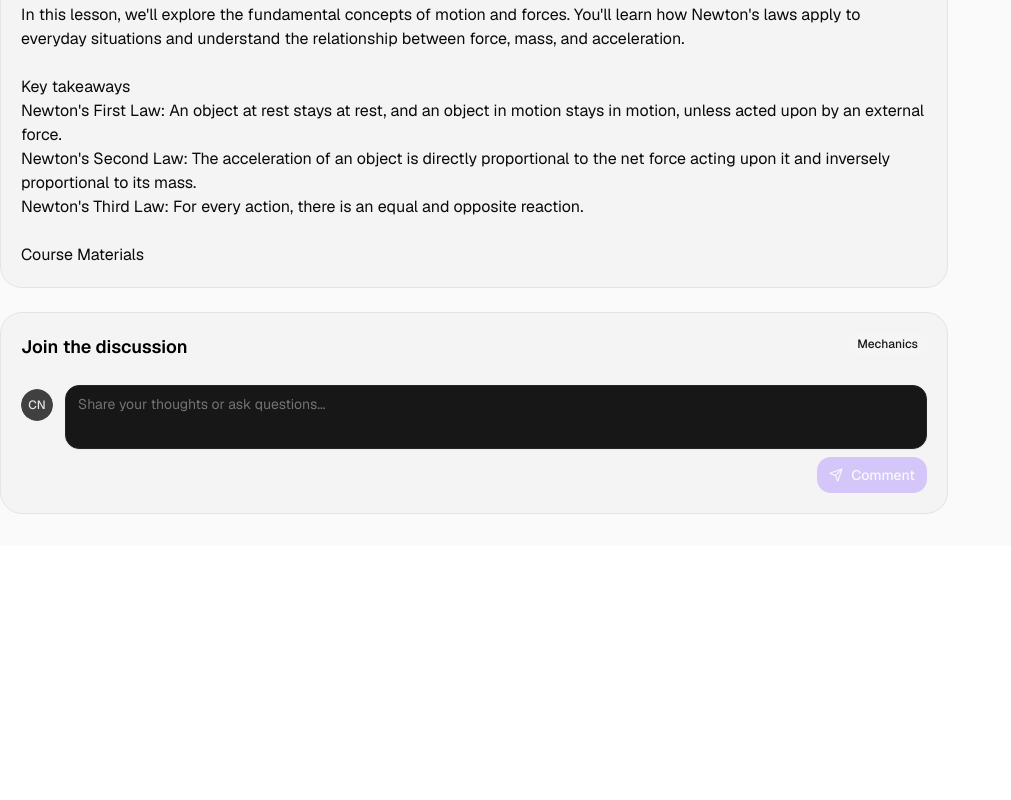
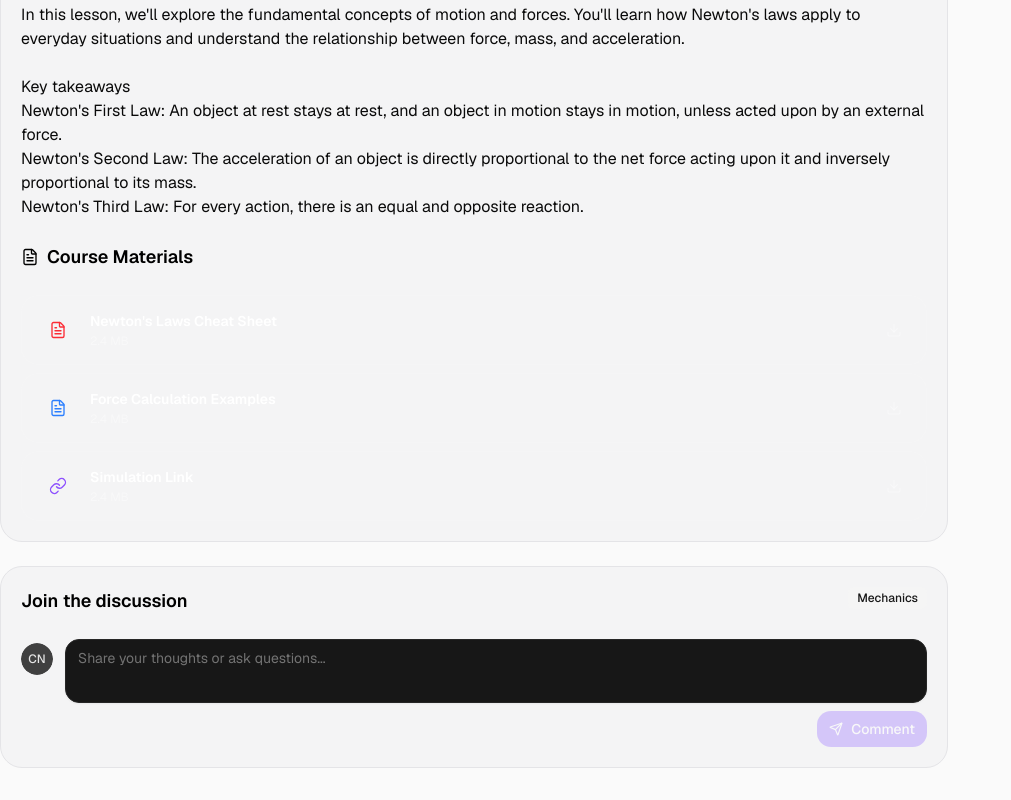
Before and after one commit to friendly-yahya/e-learning, a Next.js app: page /video-player in a window 1280 px wide. Shown: the part 823-1623 px from the top of the page, without its empty margins (0-1011 px from the left). Before the commit the page ends 1369 px from the top, so only its background shows below. Built offline with nearby package versions, Linux system fonts and the light colour scheme.

Commit message:
Adds file attachement.

```diff
--- a/app/video-player/page.tsx
+++ b/app/video-player/page.tsx
@@ -1,8 +1,9 @@
 "use client";
-
+import { FileAttachment, FileAttachmentGroup } from "@/components/file-attachment";
 import { Badge } from "@/components/ui/badge";
 import { CommentInput } from "@/components/comment-input";
 import { CourseModule } from "@/components/course-module";
+import { FileText } from "lucide-react";
 
 export default function Page() {
   const currentStatus = 'playing';
@@ -39,22 +40,34 @@ export default function Page() {
               </div>
             </div>
           </div>
-          <div>
-            <h3>Course Materials</h3>
-            <div>
-              <div>
-                <div></div>
-                <div></div>
-              </div>
-              <div>
-                <div></div>
-                <div></div>
-              </div>
-              <div>
-                <div></div>
-                <div></div>
-              </div>
-            </div>
+          <div className="flex-col flex gap-6">
+            <h3 className="text-lg font-semibold text-black dark:text-neutral-50 flex items-center gap-2">
+              <FileText size="1em" strokeWidth={1.8} className="text-black dark:text-neutral-50" />
+              Course Materials
+            </h3>
+            <FileAttachmentGroup>
+              <FileAttachment
+                label="Newton's Laws Cheat Sheet"
+                detail="2.4 MB"
+                iconType="pdf"
+                iconColor="red"
+                onDownload={() => console.log("download pdf")}
+              />
+              <FileAttachment
+                label="Force Calculation Examples"
+                detail="2.4 MB"
+                iconType="document"
+                iconColor="blue"
+                onDownload={() => console.log("download doc")}
+              />
+              <FileAttachment
+                label="Simulation Link"
+                detail="2.4 MB"
+                iconType="link"
+                iconColor="purple"
+                onDownload={() => console.log("open link")}
+              />
+            </FileAttachmentGroup>
           </div>
         </div>
         <div className="py-5 flex flex-col px-5 col-span-2 border-zinc-200 rounded-3xl bg-zinc-100 dark:border-neutral-500-30 dark:bg-neutral-500-5 border gap-6">
--- /dev/null
+++ b/components/file-attachment.tsx
@@ -0,0 +1,299 @@
+"use client";
+
+import { useEffect, useRef } from "react";
+import { gsap } from "gsap";
+import { cn } from "@/lib/utils";
+import {
+  FileText,
+  FileImage,
+  FileVideo,
+  FileAudio,
+  FileCode,
+  FileArchive,
+  File,
+  Link,
+  Download,
+  LucideIcon,
+} from "lucide-react";
+
+// ─── Types ───────────────────────────────────────────────────────────────────
+
+export type FileAttachmentIconType =
+  | "pdf"
+  | "document"
+  | "image"
+  | "video"
+  | "audio"
+  | "code"
+  | "archive"
+  | "link"
+  | "generic";
+
+export type FileAttachmentIconColor =
+  | "red"
+  | "blue"
+  | "green"
+  | "purple"
+  | "orange"
+  | "cyan"
+  | "yellow";
+
+export type FileAttachmentSize = "sm" | "md" | "lg";
+
+export interface FileAttachmentProps {
+  /** Display name / title of the file */
+  label: string;
+  /** Secondary detail line (e.g. file size, date, description) */
+  detail?: string;
+  /** Which icon variant to show */
+  iconType?: FileAttachmentIconType;
+  /** Accent color for the icon */
+  iconColor?: FileAttachmentIconColor;
+  /** Overall size of the component */
+  size?: FileAttachmentSize;
+  /** Called when the user clicks the download / action button */
+  onDownload?: () => void;
+  /** Called when the whole row is clicked */
+  onClick?: () => void;
+  /** Extra Tailwind classes on the root element */
+  className?: string;
+  /** Disable interactions */
+  disabled?: boolean;
+}
+
+// ─── Icon map ────────────────────────────────────────────────────────────────
+
+const ICON_MAP: Record<FileAttachmentIconType, LucideIcon> = {
+  pdf: FileText,
+  document: FileText,
+  image: FileImage,
+  video: FileVideo,
+  audio: FileAudio,
+  code: FileCode,
+  archive: FileArchive,
+  link: Link,
+  generic: File,
+};
+
+// ─── Color map ───────────────────────────────────────────────────────────────
+
+const ICON_COLOR_CLASSES: Record<FileAttachmentIconColor, string> = {
+  red: "text-red-500",
+  blue: "text-blue-500",
+  green: "text-emerald-500",
+  purple: "text-violet-500",
+  orange: "text-orange-500",
+  cyan: "text-cyan-500",
+  yellow: "text-yellow-400",
+};
+
+const ICON_BG_CLASSES: Record<FileAttachmentIconColor, string> = {
+  red: "bg-red-500/10",
+  blue: "bg-blue-500/10",
+  green: "bg-emerald-500/10",
+  purple: "bg-violet-500/10",
+  orange: "bg-orange-500/10",
+  cyan: "bg-cyan-500/10",
+  yellow: "bg-yellow-400/10",
+};
+
+// ─── Size map ────────────────────────────────────────────────────────────────
+
+const SIZE_CONFIG = {
+  sm: {
+    root: "px-3 py-2.5 gap-2.5 rounded-xl",
+    iconWrap: "w-8 h-8 rounded-lg",
+    icon: 15,
+    label: "text-xs font-semibold",
+    detail: "text-[10px]",
+    actionIcon: 14,
+  },
+  md: {
+    root: "px-4 py-3.5 gap-3 rounded-2xl",
+    iconWrap: "w-10 h-10 rounded-xl",
+    icon: 18,
+    label: "text-sm font-semibold",
+    detail: "text-xs",
+    actionIcon: 16,
+  },
+  lg: {
+    root: "px-5 py-4 gap-4 rounded-2xl",
+    iconWrap: "w-12 h-12 rounded-xl",
+    icon: 22,
+    label: "text-base font-semibold",
+    detail: "text-sm",
+    actionIcon: 18,
+  },
+};
+
+// ─── Component ───────────────────────────────────────────────────────────────
+
+export function FileAttachment({
+  label,
+  detail,
+  iconType = "generic",
+  iconColor = "blue",
+  size = "md",
+  onDownload,
+  onClick,
+  className,
+  disabled = false,
+}: FileAttachmentProps) {
+  const rootRef = useRef<HTMLDivElement>(null);
+  const actionRef = useRef<HTMLButtonElement>(null);
+  const iconWrapRef = useRef<HTMLDivElement>(null);
+
+  const Icon = ICON_MAP[iconType];
+  const s = SIZE_CONFIG[size];
+  const colorCls = ICON_COLOR_CLASSES[iconColor];
+  const bgCls = ICON_BG_CLASSES[iconColor];
+
+  // ── Mount animation ──────────────────────────────────────────────────────
+  useEffect(() => {
+    if (!rootRef.current) return;
+    gsap.fromTo(
+      rootRef.current,
+      { opacity: 0, y: 10 },
+      { opacity: 1, y: 0, duration: 0.45, ease: "power3.out", clearProps: "transform" }
+    );
+  }, []);
+
+  // ── Hover: root ──────────────────────────────────────────────────────────
+  const handleMouseEnter = () => {
+    if (disabled) return;
+    gsap.to(rootRef.current, {
+      backgroundColor: "rgba(255,255,255,0.06)",
+      duration: 0.2,
+      ease: "power2.out",
+    });
+    gsap.to(iconWrapRef.current, {
+      scale: 1.1,
+      duration: 0.25,
+      ease: "back.out(2)",
+    });
+  };
+
+  const handleMouseLeave = () => {
+    if (disabled) return;
+    gsap.to(rootRef.current, {
+      backgroundColor: "rgba(255,255,255,0.03)",
+      duration: 0.25,
+      ease: "power2.out",
+    });
+    gsap.to(iconWrapRef.current, {
+      scale: 1,
+      duration: 0.2,
+      ease: "power2.out",
+    });
+  };
+
+  // ── Click: ripple-like press ─────────────────────────────────────────────
+  const handleRootClick = () => {
+    if (disabled || !onClick) return;
+    gsap.timeline()
+      .to(rootRef.current, { scale: 0.985, duration: 0.08, ease: "power2.in" })
+      .to(rootRef.current, { scale: 1, duration: 0.25, ease: "elastic.out(1.2,0.5)" });
+    onClick();
+  };
+
+  // ── Download button ──────────────────────────────────────────────────────
+  const handleDownloadClick = (e: React.MouseEvent) => {
+    e.stopPropagation();
+    if (disabled || !onDownload) return;
+    gsap.timeline()
+      .to(actionRef.current, { scale: 0.8, duration: 0.1, ease: "power2.in" })
+      .to(actionRef.current, { scale: 1, duration: 0.4, ease: "elastic.out(1.5,0.4)" });
+    onDownload();
+  };
+
+  return (
+    <div
+      ref={rootRef}
+      role={onClick ? "button" : "listitem"}
+      tabIndex={onClick && !disabled ? 0 : undefined}
+      onKeyDown={(e) => e.key === "Enter" && handleRootClick()}
+      onClick={handleRootClick}
+      onMouseEnter={handleMouseEnter}
+      onMouseLeave={handleMouseLeave}
+      className={cn(
+        "flex items-center border border-white/[0.07] transition-colors select-none",
+        "bg-white/3",
+        s.root,
+        onClick && !disabled && "cursor-pointer",
+        disabled && "opacity-40 pointer-events-none",
+        className
+      )}
+    >
+      {/* Icon */}
+      <div
+        ref={iconWrapRef}
+        className={cn(
+          "flex items-center justify-center shrink-0",
+          s.iconWrap
+        )}
+      >
+        <Icon size={s.icon} className={colorCls} strokeWidth={1.8} />
+      </div>
+
+      {/* Text */}
+      <div className="flex-1 min-w-0">
+        <p className={cn("text-white truncate leading-tight", s.label)}>{label}</p>
+        {detail && (
+          <p className={cn("text-white/40 truncate mt-0.5 leading-tight", s.detail)}>
+            {detail}
+          </p>
+        )}
+      </div>
+
+      {/* Action */}
+      {onDownload && (
+        <button
+          ref={actionRef}
+          onClick={handleDownloadClick}
+          aria-label="Download"
+          className={cn(
+            "shrink-0 flex items-center justify-center",
+            "w-8 h-8 rounded-lg text-white/40",
+            "hover:text-white hover:bg-white/10 transition-colors"
+          )}
+        >
+          <Download size={s.actionIcon} strokeWidth={1.8} />
+        </button>
+      )}
+    </div>
+  );
+}
+
+// ─── Group wrapper (staggered mount) ─────────────────────────────────────────
+
+export interface FileAttachmentGroupProps {
+  children: React.ReactNode;
+  className?: string;
+}
+
+export function FileAttachmentGroup({ children, className }: FileAttachmentGroupProps) {
+  const groupRef = useRef<HTMLDivElement>(null);
+
+  useEffect(() => {
+    if (!groupRef.current) return;
+    const items = groupRef.current.querySelectorAll(":scope > *");
+    gsap.fromTo(
+      items,
+      { opacity: 0, y: 14 },
+      {
+        opacity: 1,
+        y: 0,
+        duration: 0.5,
+        ease: "power3.out",
+        stagger: 0.08,
+        clearProps: "transform",
+      }
+    );
+  }, []);
+
+  return (
+    <div ref={groupRef} className={cn("flex flex-col gap-2", className)}>
+      {children}
+    </div>
+  );
+}
```
